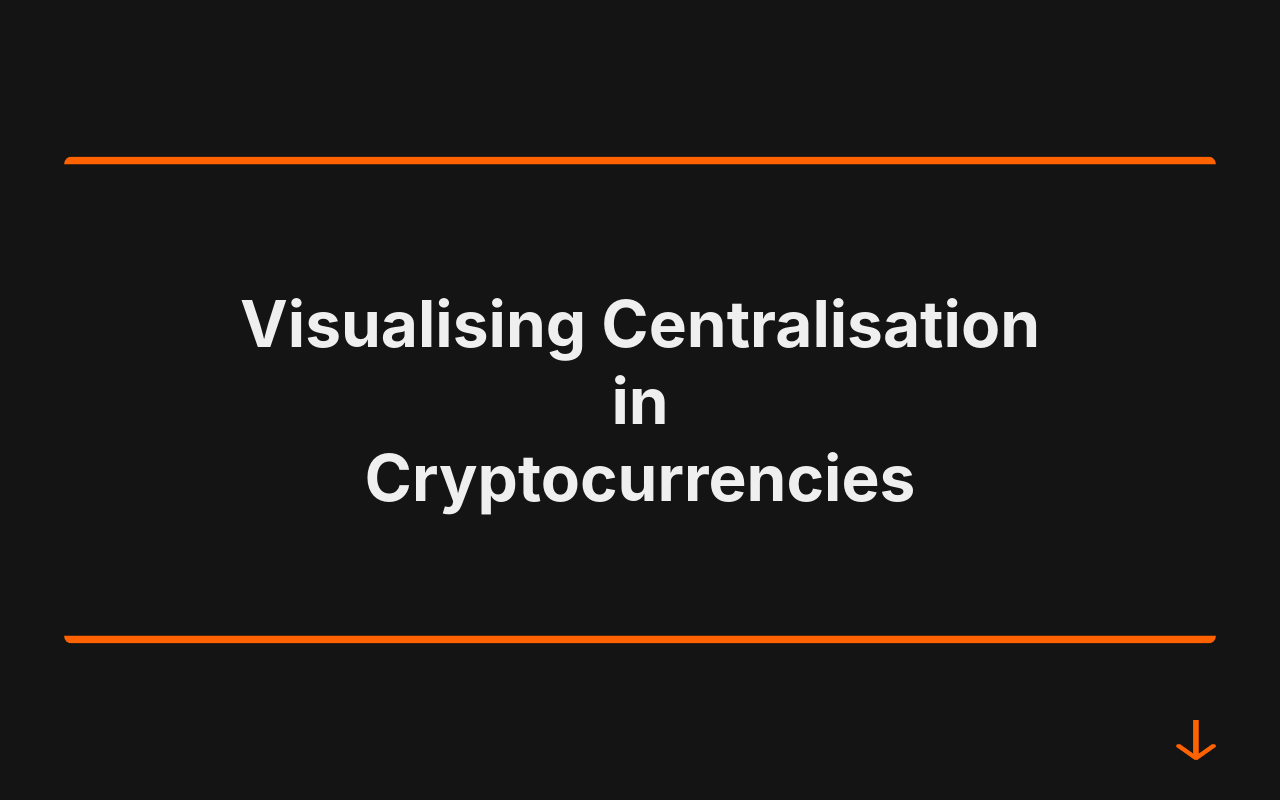
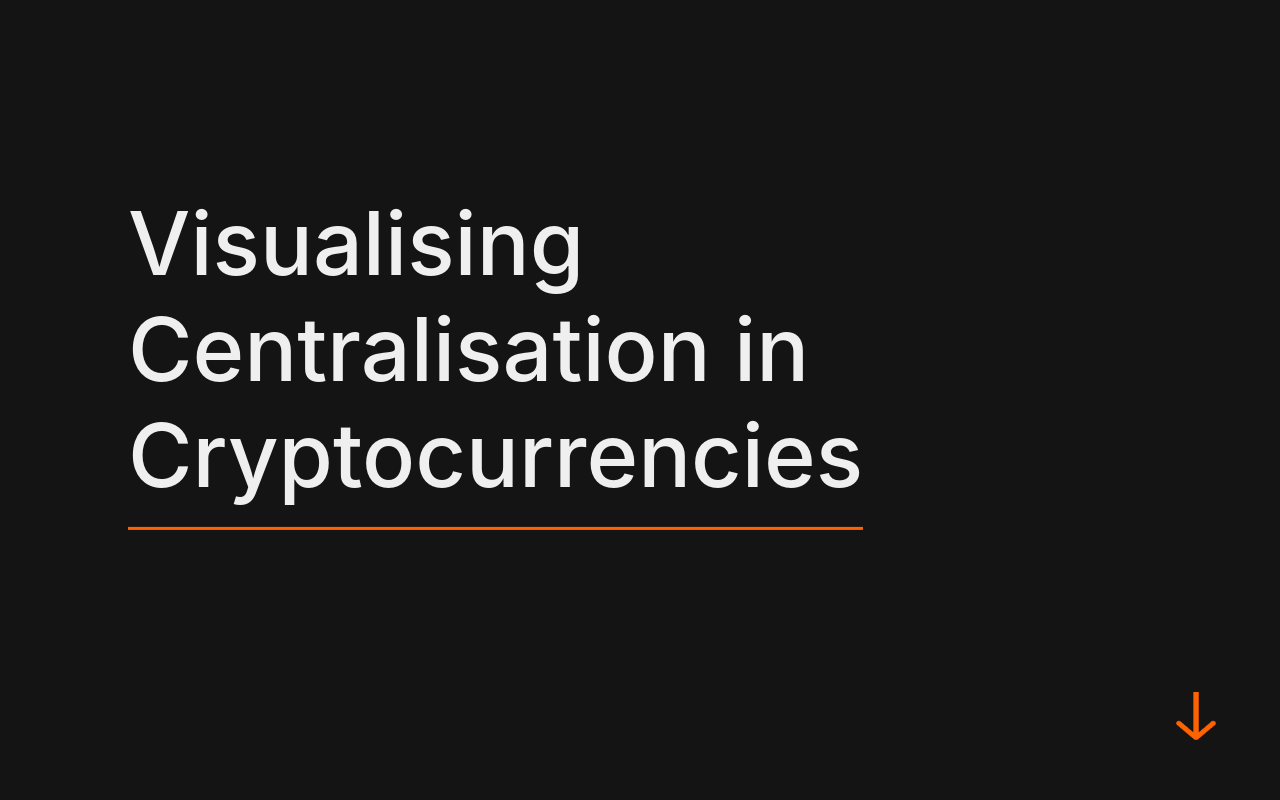
Before and after one commit to sweng-group-20/cryptocurrency-centralisation-visualisation, a React (Create React App) app in the folder client/: page /Bitcoin in a window 1280 px wide. Shown: the top 800 px of the page. Built offline with nearby package versions, Linux system fonts and the light colour scheme.

Commit message:
Adjusted layout of hero and about

```diff
--- a/client/src/App.css
+++ b/client/src/App.css
@@ -9,3 +9,10 @@
   --myblack: #141414;
   --mywhite: #efefef;
 }
+
+::selection {
+  background: #ff6200; /* WebKit/Blink Browsers */
+}
+::-moz-selection {
+  background: #ff6200; /* Gecko Browsers */
+}
--- a/client/src/Pages/About.css
+++ b/client/src/Pages/About.css
@@ -22,7 +22,8 @@
   margin: 0 auto 1rem;
   width: 90%;
   font-size: 2.5rem;
-  border-bottom: solid 0.25rem var(--myorange);
+  font-weight: 500;
+  border-bottom: solid 0.2rem var(--myorange);
   border-radius: 0.1rem;
 }
 
--- a/client/src/Pages/About.jsx
+++ b/client/src/Pages/About.jsx
@@ -1,7 +1,7 @@
 import React from 'react';
 import './About.css';
 import '../index.css';
-import Image from '../components/images/—Pngtree—white cartoon line electronics_4615679.png';
+// import Image from '../components/images/—Pngtree—white cartoon line electronics_4615679.png';
 
 function About() {
   return (
@@ -32,9 +32,9 @@ function About() {
           users losing their funds due to a single cause (hacking the third
           party).
         </div>
-        <div className="about-image-container">
+        {/* <div className="about-image-container">
           <img className="about-image" src={Image} alt="" />
-        </div>
+        </div> */}
       </div>
     </section>
   );
--- a/client/src/Pages/Hero.css
+++ b/client/src/Pages/Hero.css
@@ -1,23 +1,20 @@
 .Hero {
-    min-height: 100vh;
-    background-color: var(--myblack);
-    color: var(--mywhite);
+  min-height: 100vh;
+  background-color: var(--myblack);
+  color: var(--mywhite);
 }
 
 .main-section {
-    position: absolute;
-    top: 50%;
-    left: 50%;
-    transform: translate(-50%,-50%);
-    text-align: center;
-    width: 90%;
-    border-bottom: solid 0.5rem var(--myorange);
-    border-top: solid 0.5rem var(--myorange);
-    border-radius: 0.5rem;
-    padding: 15vh 10%;
+  position: absolute;
+  top: 45%;
+  left: 10%;
+  transform: translateY(-50%);
+  border-bottom: solid 0.2rem var(--myorange);
+  padding: 0 0 1.2rem 0;
 }
 
 .title {
-    font-size: 4rem;
-    width: 100%;
+  font-size: 5.5rem;
+  font-weight: 500;
+  width: 100%;
 }
--- a/client/src/Pages/Hero.jsx
+++ b/client/src/Pages/Hero.jsx
@@ -7,7 +7,8 @@ function Hero() {
     <section className="Hero">
       <header className="main-section">
         <h1 className="title">
-          Visualising Centralisation <br /> in <br />
+          Visualising <br />
+          Centralisation in <br />
           Cryptocurrencies
         </h1>
       </header>
--- a/client/src/components/ScrollArrow.css
+++ b/client/src/components/ScrollArrow.css
@@ -1,9 +1,13 @@
 .ScrollArrow {
-  height: 40px;
-  width: 40px;
+  height: 3rem;
+  width: 2.5rem;
   position: fixed;
   cursor: pointer;
   right: 5%;
-  bottom: 5%;
+  bottom: 7.5%;
   scroll-behavior: smooth;
 }
+
+.ScrollArrow:hover {
+  transform: translateY(5%);
+}
--- a/client/src/components/ScrollArrow.jsx
+++ b/client/src/components/ScrollArrow.jsx
@@ -16,7 +16,8 @@ function ScrollArrow() {
   };
 
   const scrollToTop = () => {
-    window.scrollBy(window.scrollBy(0, 650));
+    const pageHeight = window.innerHeight;
+    window.scrollBy(window.scrollBy(0, pageHeight));
   };
 
   useEffect(() => {
@@ -24,7 +25,7 @@ function ScrollArrow() {
   }, []);
 
   return (
-    <button type="button" onClick={scrollToTop}>
+    <button className="arrow" type="button" onClick={scrollToTop}>
       {isVisible && <img className="ScrollArrow" src={Arrow} alt="Go to top" />}
     </button>
   );
```
Also changed, not shown: client/.eslintrc.js.
